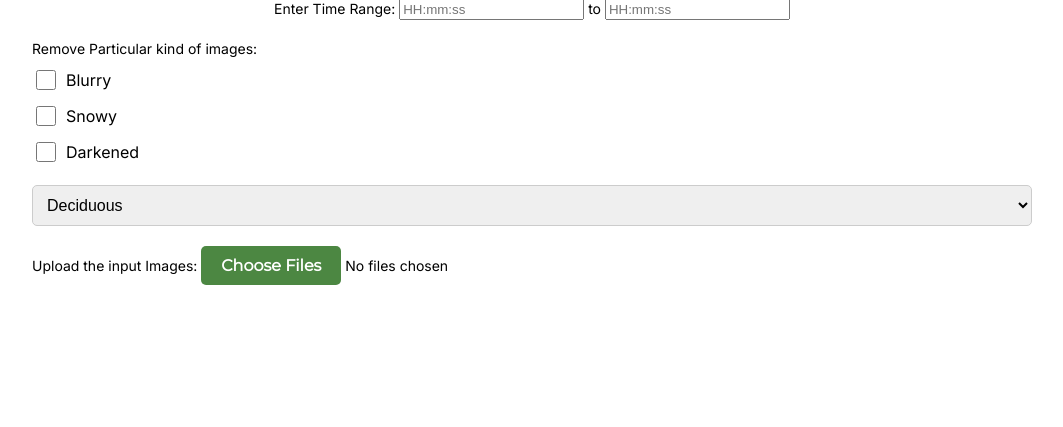
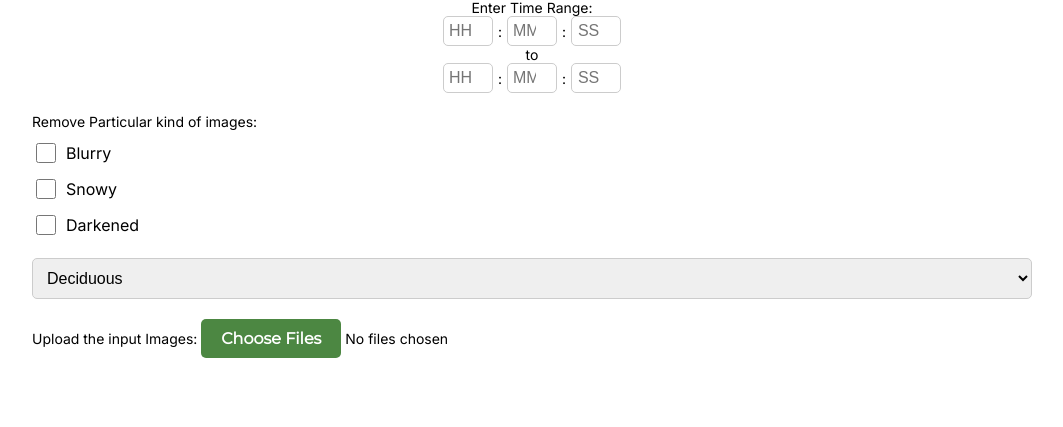
Before and after one commit to ish4722/Phenovegetation_final, a Flask app: page / in a window 1280 px wide. Shown: the part 1025-1452 px from the top of the page, without its empty margins (169-1232 px from the left). Run offline with Flask 3, Linux system fonts and the light colour scheme; grey boxes are pictures that could not be loaded.

Commit message:
clock made more interactive

```diff
--- a/static/css/styles.css
+++ b/static/css/styles.css
@@ -52,7 +52,21 @@
     background: black;
     opacity: 0.6;
   }
+  .time-inputs {
+    display: flex;
+    align-items: center;
+    justify-content: center;
+    gap: 5px;
+}
 
+.time-inputs input {
+    width: 50px;
+    text-align: center;
+    font-size: 16px;
+    padding: 5px;
+    border: 1px solid #ccc;
+    border-radius: 5px;
+}
   .v88_6 {
     color: white;
     position: absolute;
--- a/templates/index.html
+++ b/templates/index.html
@@ -25,9 +25,24 @@
                 <form id="upload-form">
                     <div class="time-section">
                         <span class="v89_70">Enter Time Range:</span>
-                        <input type="text" id="start-time" name="start_time" placeholder="HH:mm:ss" class="v89_68" required pattern="\d{2}:\d{2}:\d{2}">
+
+                        <div class="time-inputs">
+                            <input type="number" id="start-hour" name="start_hour" min="0" max="23" placeholder="HH" required>
+                            <span>:</span>
+                            <input type="number" id="start-minute" name="start_minute" min="0" max="59" placeholder="MM" required>
+                            <span>:</span>
+                            <input type="number" id="start-second" name="start_second" min="0" max="59" placeholder="SS" required>
+                        </div>
+
                         <span class="v89_69">to</span>
-                        <input type="text" id="end-time" name="end_time" placeholder="HH:mm:ss" class="v89_67" required pattern="\d{2}:\d{2}:\d{2}">
+
+                        <div class="time-inputs">
+                            <input type="number" id="end-hour" name="end_hour" min="0" max="23" placeholder="HH" required>
+                            <span>:</span>
+                            <input type="number" id="end-minute" name="end_minute" min="0" max="59" placeholder="MM" required>
+                            <span>:</span>
+                            <input type="number" id="end-second" name="end_second" min="0" max="59" placeholder="SS" required>
+                        </div>
                     </div>
 
 
```
Also changed, not shown: static/js/script.js (+20 -22 lines).
